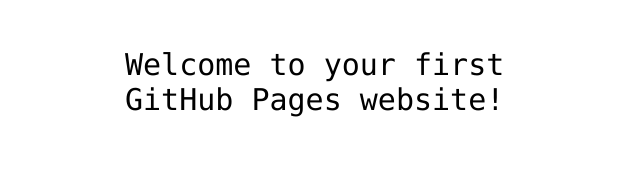
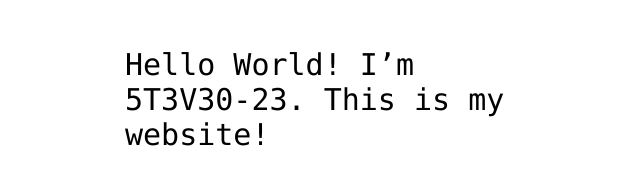
Before and after one commit to 5T3V30-23/5T3V30-23.github.io, a plain HTML site: page index.html in a window 1280 px wide. Shown: the part 341-526 px from the top of the page, without its empty margins (315-955 px from the left). Drawn offline with Linux system fonts and the light colour scheme.

Commit message:
Update index.html
I changed the display message to welcome people to my website

```diff
--- a/index.html
+++ b/index.html
@@ -12,7 +12,7 @@
 <img src="https://octodex.github.com/images/daftpunktocat-thomas.gif" id="octocat" alt="octocat-gif" />
 
 <!-- Change this code here by copy and pasting your template on line 15 -->
-<p>Welcome to your first GitHub Pages website!</p>
+<p>Hello World! I’m 5T3V30-23. This is my website!</p>
 
 </body>
 </html>
```
